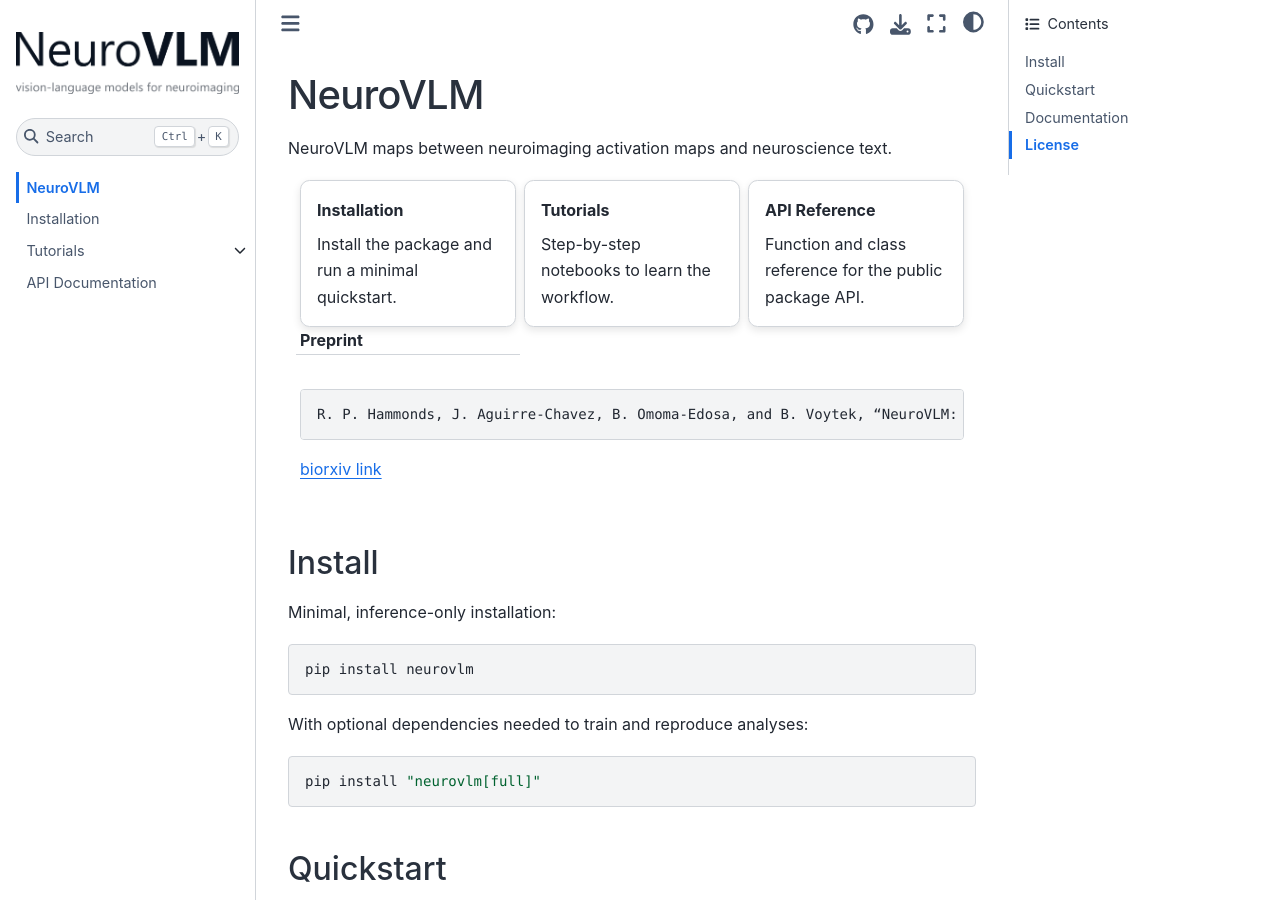
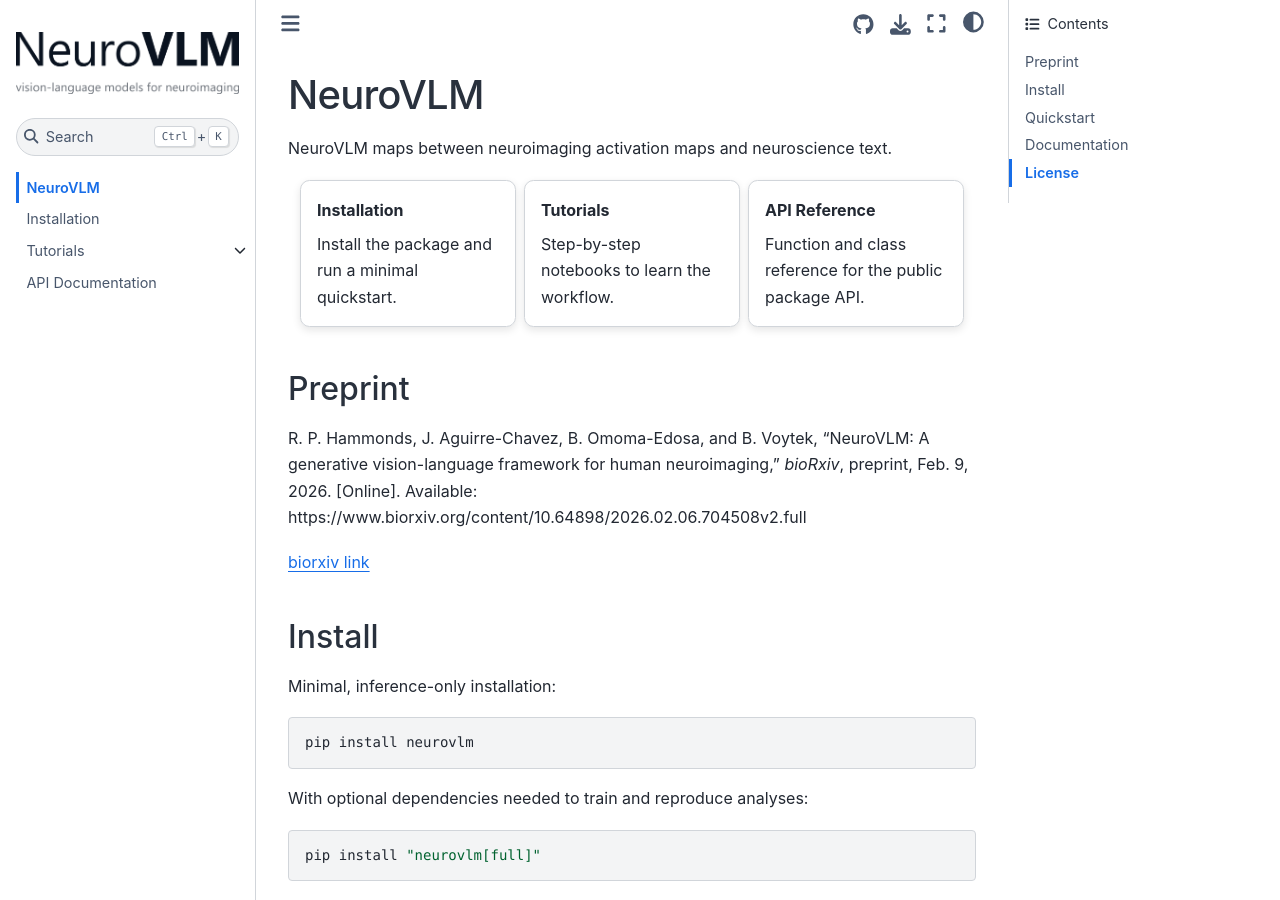
Before and after one commit to neurovlm/neurovlm, a Sphinx documentation site: the page built from docs/index.md, in a window 1280 px wide and 900 px high. Built offline with Sphinx 7.4.7 and the Sphinx Book theme 1.1.4, drawn with Linux system fonts in a browser that asks for light colours; pages that are not in the unit, such as notebooks, are missing from menus.

Commit message:
add preprint link to docs

````diff
--- a/docs/index.md
+++ b/docs/index.md
@@ -23,16 +23,13 @@ Step-by-step notebooks to learn the workflow.
 Function and class reference for the public package API.
 :::
 
+::::
 
 ## Preprint
 
-```
-R. P. Hammonds, J. Aguirre-Chavez, B. Omoma-Edosa, and B. Voytek, “NeuroVLM: A generative vision-language framework for human neuroimaging,” bioRxiv, preprint, Feb. 9, 2026, doi: 10.64898/2026.02.06.704508.
-```
+R. P. Hammonds, J. Aguirre-Chavez, B. Omoma-Edosa, and B. Voytek, “NeuroVLM: A generative vision-language framework for human neuroimaging,” *bioRxiv*, preprint, Feb. 9, 2026. [Online]. Available: https://www.biorxiv.org/content/10.64898/2026.02.06.704508v2.full
 
 [biorxiv link](https://www.biorxiv.org/content/10.64898/2026.02.06.704508v2.full)
-
-::::
 
 ```{toctree}
 :hidden:
````
